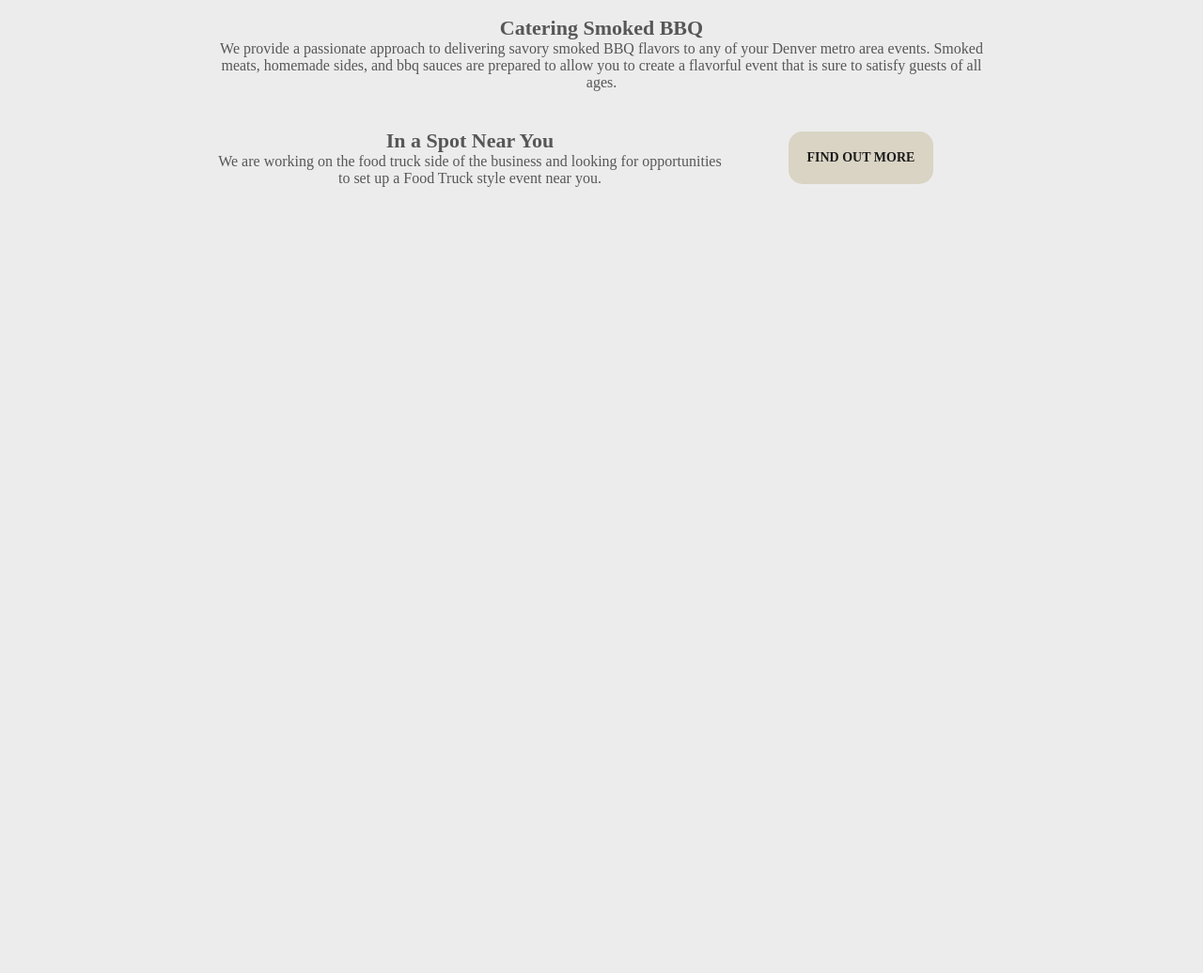
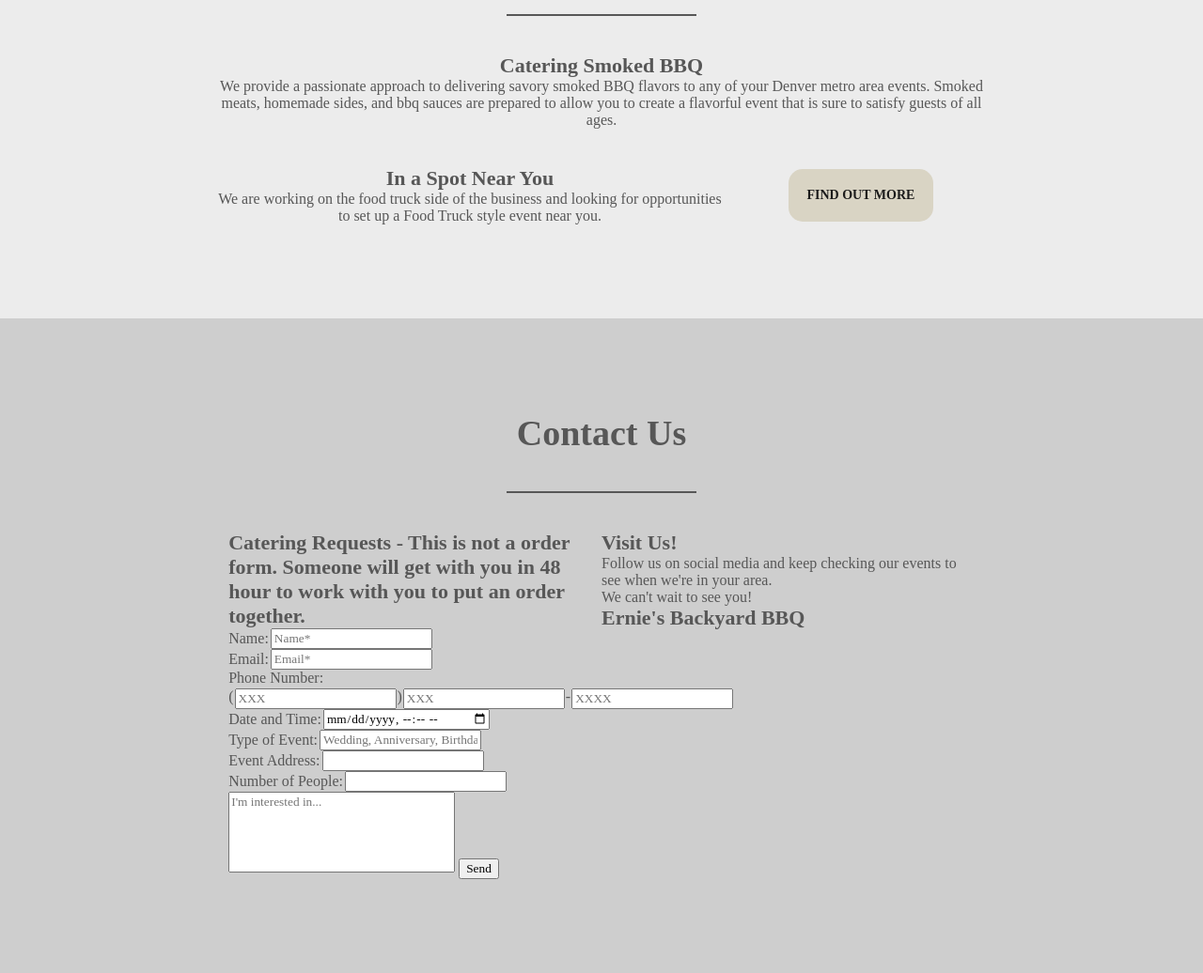
Before and after one commit to efran7107/ebybbq, a plain HTML site: page index.html in a window 1280 px wide. Shown: the part 986-2022 px from the top of the page at 94% size. Before the commit the page ends 1285 px from the top, so only its background shows below. Drawn offline with Linux system fonts and the light colour scheme; a web font is replaced by a local one.

Commit message:
style contact section
made contact form and section and established formatting

```diff
--- a/index.html
+++ b/index.html
@@ -62,7 +62,7 @@
       <h3>Great smoked meats personalized with your favorite EBYBBQ sauce</h3>
     </section>
     <section class="about-us">
-      <div class="container">
+      <div class="container section-cont">
         <h2>About Us</h2>
         <hr />
         <div class="about-us-content">
@@ -91,7 +91,105 @@
         </div>
       </div>
     </section>
+    <section class="contact-us">
+      <div class="container section-cont">
+        <h2>Contact Us</h2>
+        <hr />
+        <div class="contact-visit">
+          <div class="contact-form-cont">
+            <h4>
+              Catering Requests - This is not a order form. Someone will get
+              with you in 48 hour to work with you to put an order together.
+            </h4>
+            <form action="" class="contact-form" id="contactForm">
+              <div class="input-cont">
+                <label for="name">Name:</label>
+                <input type="text" name="name" id="name" placeholder="Name*" />
+              </div>
+              <div class="input-cont">
+                <label for="email">Email:</label>
+                <input
+                  type="email"
+                  name="email"
+                  id="email"
+                  placeholder="Email*"
+                />
+              </div>
+              <div class="input-cont">
+                <label for="phone">Phone Number:</label>
+                <div class="phone-cont">
+                  (<input
+                    type="text"
+                    pattern="\d*"
+                    name="phone"
+                    id="phoneArea"
+                    placeholder="XXX"
+                    maxlength="3"
+                  />)
+                  <input
+                    type="text"
+                    pattern="\d*"
+                    name="phone"
+                    id="phoneLocal"
+                    placeholder="XXX"
+                    maxlength="3"
+                  />
+                  -
+                  <input
+                    type="text"
+                    pattern="\d*"
+                    name="phone"
+                    id="phonePers"
+                    placeholder="XXXX"
+                    maxlength="4"
+                  />
+                </div>
+              </div>
+              <div class="input-cont">
+                <label for="date-time">Date and Time:</label>
+                <input type="datetime-local" name="date-time" id="date" />
+              </div>
+              <div class="input-cont">
+                <label for="event-type">Type of Event:</label>
+                <input
+                  type="text"
+                  name="event-type"
+                  id="eventType"
+                  placeholder="Wedding, Anniversary, Birthday, etc"
+                />
+              </div>
+              <div class="input-cont">
+                <label for="event-address">Event Address:</label>
+                <input type="text" name="event-address" id="eventAddress" />
+              </div>
+              <div class="input-cont">
+                <label for="num-people">Number of People:</label>
+                <input type="number" name="num-people" id="numPeople" />
+              </div>
+              <textarea
+                name="message"
+                id="message"
+                placeholder="I'm interested in..."
+                cols="30"
+                rows="5"
+              ></textarea>
+              <input type="submit" value="Send" />
+            </form>
+          </div>
+          <div class="visit-us">
+            <h4>Visit Us!</h4>
+            <p>
+              Follow us on social media and keep checking our events to see when
+              we're in your area.
+            </p>
+            <p>We can't wait to see you!</p>
+            <h4>Ernie's Backyard BBQ</h4>
+          </div>
+        </div>
+      </div>
+    </section>
     <script src="./src/js/index.js"></script>
     <script src="./src/js/theme.js"></script>
+    <script src="./src/js/form.js"></script>
   </body>
 </html>
--- /dev/null
+++ b/src/js/form.js
@@ -0,0 +1,17 @@
+const contactForm = document.getElementById("contactForm");
+const formName = document.getElementById("name");
+const formEmail = document.getElementById("email");
+const phoneArea = document.getElementById("phoneArea");
+const phoneLocal = document.getElementById("phoneLocal");
+const phonePers = document.getElementById("phonePers");
+
+contactForm.addEventListener("submit", (e) => {
+  e.preventDefault();
+
+  const formData = {
+    name: formName.value,
+    email: formEmail.value,
+    phone: `${phoneArea.value}-${phoneLocal.value}-${phonePers.value}`,
+  };
+  console.log(formData);
+});
--- a/src/styles/index.css
+++ b/src/styles/index.css
@@ -24,6 +24,7 @@
 .container {
   max-width: 1920px;
   margin: 0 auto;
+  padding: 100px 0;
 }
 
 .container h2 {
@@ -70,3 +71,12 @@
 a {
   text-decoration: none;
 }
+
+textarea {
+  resize: none;
+}
+
+textarea,
+input {
+  font-family: "Expletus Sans", serif;
+}
--- a/src/styles/styles.css
+++ b/src/styles/styles.css
@@ -71,15 +71,19 @@
   background-color: var(--main-bg-color);
 }
 
-.about-us .container {
+.contact-us {
+  background-color: var(--alt-bg-color);
+}
+
+.section-cont {
   display: flex;
   flex-direction: column;
   align-items: center;
-  gap: 20px;
-  padding: 100px 0;
+  gap: 40px;
 }
 
-.about-us hr {
+.section-cont hr {
+  border: 1px solid var(--main-text-color);
   width: 200px;
 }
 
@@ -120,3 +124,25 @@
   font-size: 14px;
   font-weight: 700;
 }
+
+.contact-visit {
+  display: flex;
+  justify-content: center;
+}
+
+.contact-form-cont,
+.visit-us {
+  width: 31%;
+}
+
+.input-cont {
+  display: flex;
+  gap: 2px;
+  flex-wrap: wrap;
+  align-items: center;
+}
+
+.phone-cont {
+  display: flex;
+  gap: 1px;
+}
```
